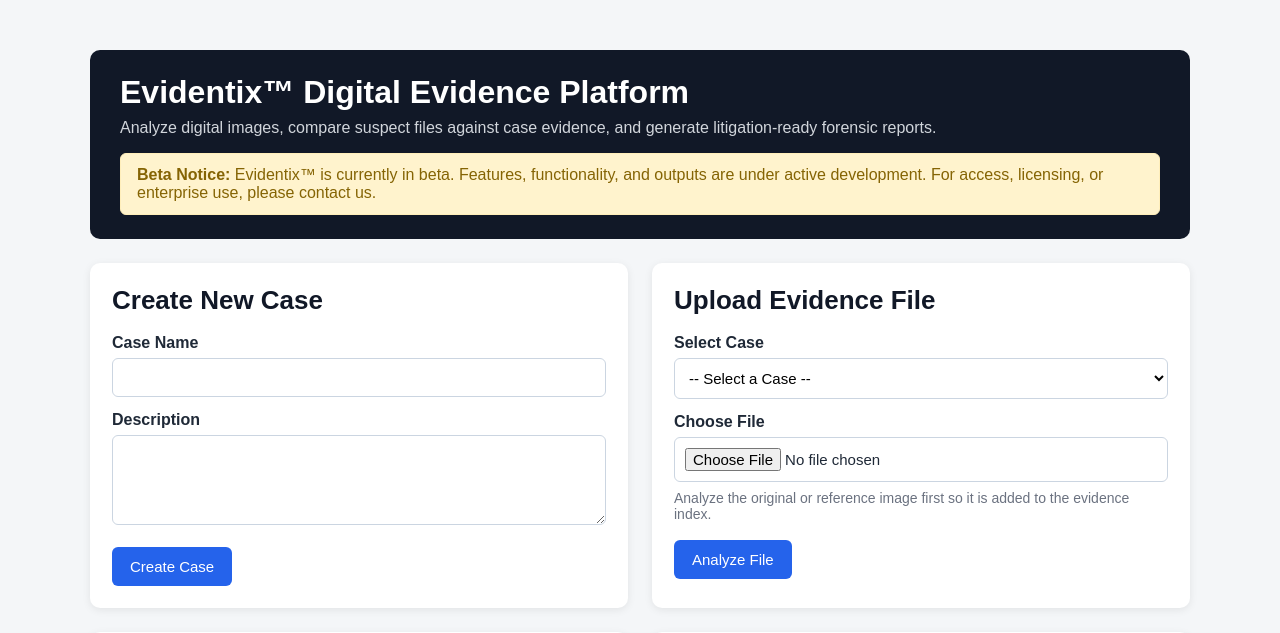
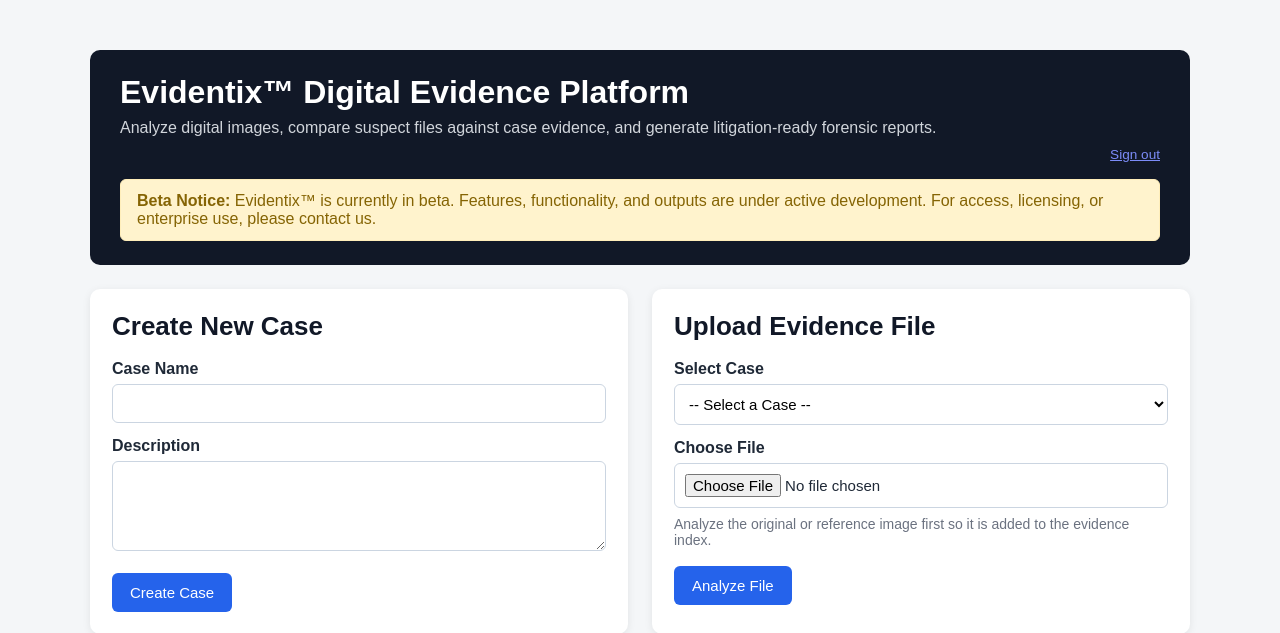
Before and after one commit to Kcaldwell99/evidenceanalyzer, a FastAPI app: template app/templates/upload.html in a window 1280 px wide. Shown: the top 633 px of the page. Run offline with FastAPI, Linux system fonts and the light colour scheme; the template is opened without the code that fills it: most values are stand-ins (such as "Sample title", 1, 10 or a date in 2020); parts of the project's set-up code (start-up, migrations or seed data) failed here and were passed over.

Commit message:
add logout link to header

```diff
--- a/app/templates/upload.html
+++ b/app/templates/upload.html
@@ -219,6 +219,11 @@
             <h1>Evidentix&trade; Digital Evidence Platform</h1>
             <p>Analyze digital images, compare suspect files against case evidence, and generate litigation-ready forensic reports.</p>
 
+<div style="text-align:right; margin-top:0.5rem;">
+  <span style="font-size:0.85rem; color:#64748b;">{{ current_user.email }}</span>
+  <a href="/logout" style="margin-left:1rem; font-size:0.85rem; color:#7c8cf8;">Sign out</a>
+</div>
+
             <div class="beta-notice">
                 <strong>Beta Notice:</strong> Evidentix&trade; is currently in beta. Features, functionality, and outputs are under active development.
                 For access, licensing, or enterprise use, please contact us.
```
